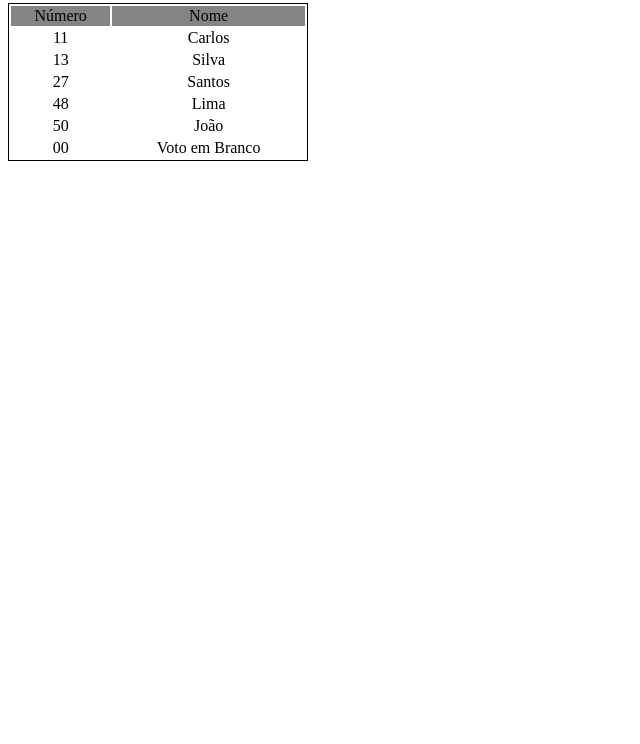
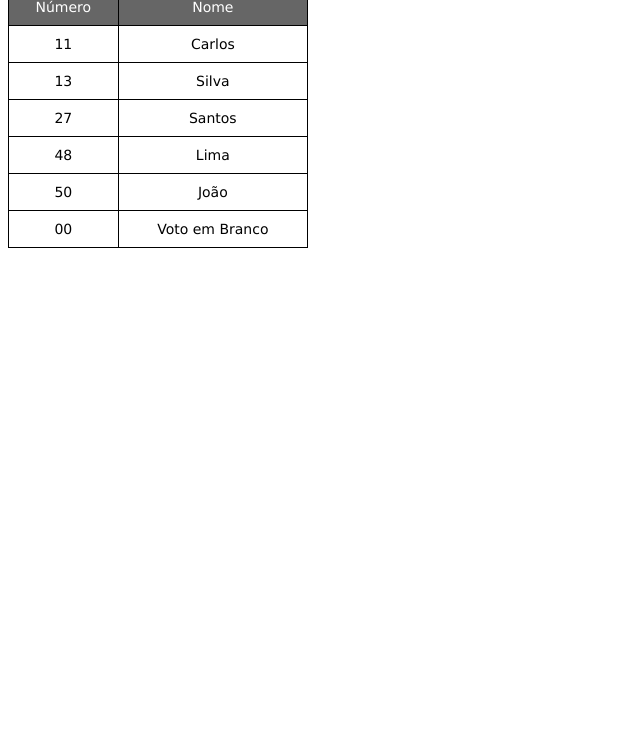
Before and after one commit to jlima32/urna-eletronica, a plain HTML site: page index.html in a window 1280 px wide. Shown: the part 56-800 px from the top of the page, without its empty margins (0-640 px from the left). Drawn offline with Linux system fonts and the light colour scheme.

Commit message:
style: tabela com os candidatos

```diff
--- a/index.html
+++ b/index.html
@@ -17,8 +17,8 @@
     <table id="table">
         <thead>
             <tr>
-                <td>Número</td>
-                <td>Nome</td>
+                <th>Número</th>
+                <th>Nome</th>
             </tr>
         </thead>
         <tbody>
--- a/style.css
+++ b/style.css
@@ -1,3 +1,8 @@
+*{
+    font-family: Verdana, Geneva, Tahoma, sans-serif;
+    font-size: 14px;
+}
+
 button {
     margin-bottom: 10px;
     width: 200px;
@@ -11,7 +16,17 @@ table {
     border: 1px solid #000;
     width: 300px;
     text-align: center;
+    border-collapse: collapse;
 }
-thead{
-    background-color: #858484;
+th{
+    background-color: #666;
+    color: white;
+    font-weight: 100;
+    padding: 10px;
+    border: 1px solid #000;
 }
+
+td {
+    border: 1px solid #000;
+    padding: 10px;
+}
```
